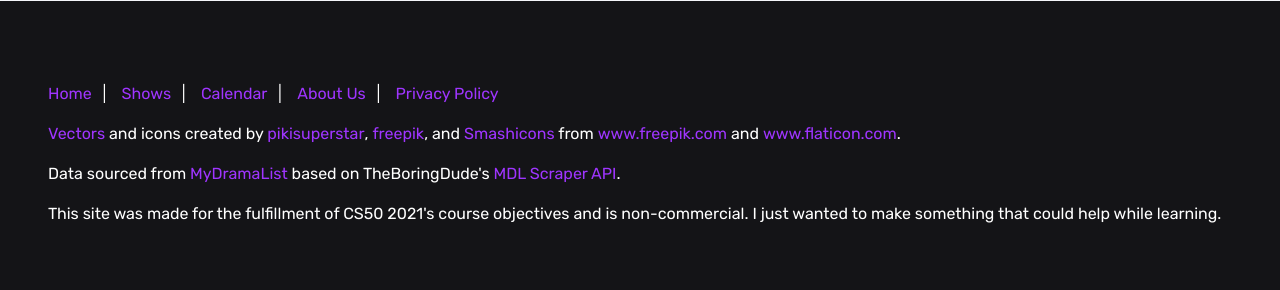
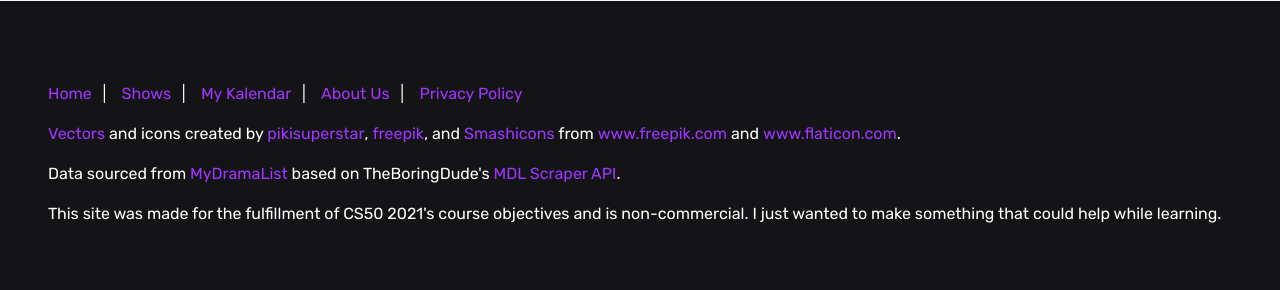
Before and after one commit to ajong1994/Kalendar, a Python web app: template api/templates/index.html in a window 1280 px wide. Shown: the part 3427-3717 px from the top of the page. Run offline with Jinja, Linux system fonts and the light colour scheme; the template is opened without the code that fills it, so the values that code supplies are empty; some libraries are stand-ins or nearby versions.

Commit message:
updated footer links

```diff
--- a/templates/layout.html
+++ b/templates/layout.html
@@ -69,7 +69,7 @@
                 <ul class="footer-links">
                     <li><a href="/" class="slide-in-out">Home</a></li>
                     <li><a href="/shows" class="slide-in-out">Shows</a></li>
-                    <li><a href="/calendar" class="slide-in-out">Calendar</a></li>
+                    <li><a href="/kalendar" class="slide-in-out">My Kalendar</a></li>
                     <li><a href="/about-us" class="slide-in-out">About Us</a></li>
                     <li><a href="/privacy" class="slide-in-out">Privacy Policy</a></li>
                 </ul>
```
